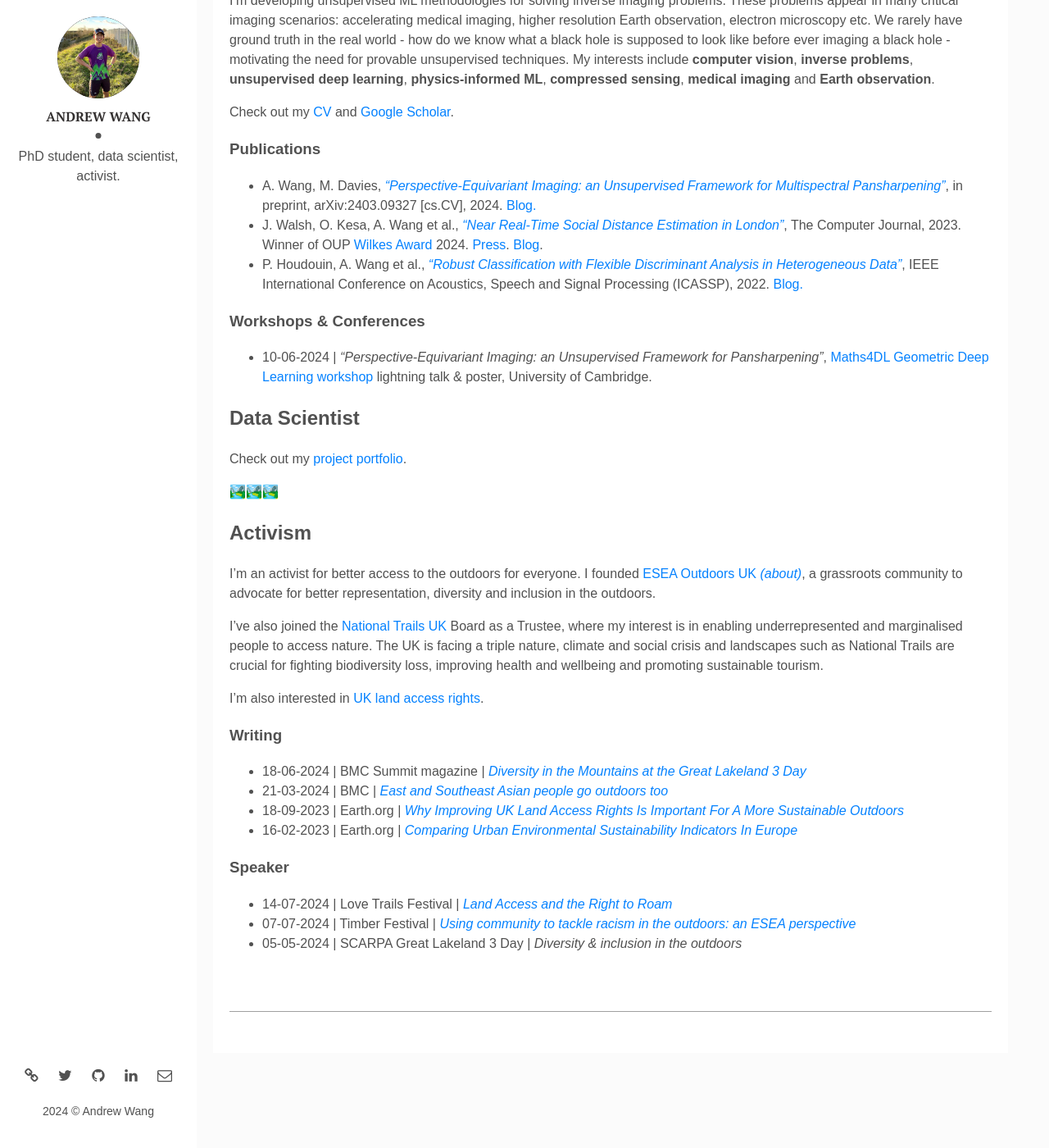
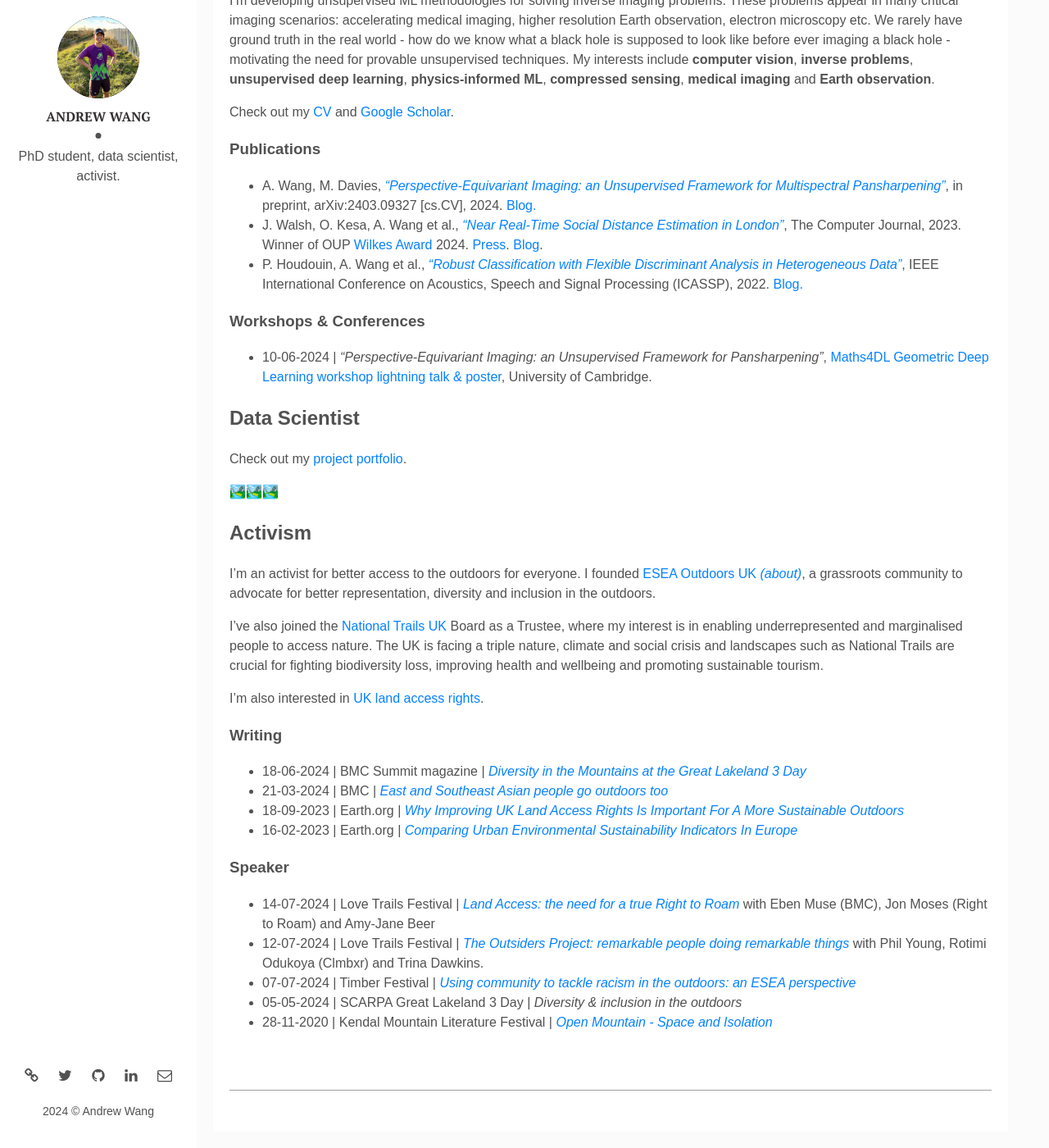
Before and after one commit to Andrewwango/andrewwango.github.io, a Jekyll site: the page built from _posts/2024-01-21-about.markdown, in a window 1280 px wide and 1400 px high, scrolled down 508 px. Shown: the whole window at 82% size. Built offline with Jekyll 4.4.1, drawn with Linux system fonts in a browser that asks for light colours.

Commit message:
more links to about

```diff
--- a/_posts/2024-01-21-about.markdown
+++ b/_posts/2024-01-21-about.markdown
@@ -24,7 +24,7 @@ Check out my [CV](https://andrewwango.github.io/cv.pdf) and [Google Scholar](htt
 
 ### Workshops & Conferences
 
-- 10-06-2024 \| _"Perspective-Equivariant Imaging: an Unsupervised Framework for Pansharpening"_, [Maths4DL Geometric Deep Learning workshop](https://maths4dl.ac.uk/newsevents/geometric-deep-learning-workshop-university-of-cambridge-10-12-june-2024) lightning talk & poster, University of Cambridge.
+- 10-06-2024 \| _"Perspective-Equivariant Imaging: an Unsupervised Framework for Pansharpening"_, [Maths4DL Geometric Deep Learning workshop](https://maths4dl.ac.uk/newsevents/geometric-deep-learning-workshop-university-of-cambridge-10-12-june-2024) [lightning talk & poster](https://maths4dl.ac.uk/wp-content/uploads/2024/02/Andrew_Wang.pdf), University of Cambridge.
 
 ## Data Scientist
 
@@ -49,6 +49,8 @@ I'm also interested in [UK land access rights](https://andrewwango.github.io/sus
 
 ### Speaker
 
-- 14-07-2024 \| Love Trails Festival \| [_Land Access and the Right to Roam_](https://www.lovetrailsfestival.co.uk/explore-talks?explore=block-rwbm0h-39)
+- 14-07-2024 \| Love Trails Festival \| [_Land Access: the need for a true Right to Roam_](https://www.lovetrailsfestival.co.uk/explore-talks?explore=block-rwbm0h-39) with Eben Muse (BMC), Jon Moses (Right to Roam) and Amy-Jane Beer
+- 12-07-2024 \| Love Trails Festival \| [_The Outsiders Project: remarkable people doing remarkable things_](https://www.lovetrailsfestival.co.uk/explore-talks?explore=block-rwbm0h-39) with Phil Young, Rotimi Odukoya (Clmbxr) and Trina Dawkins.
 - 07-07-2024 \| Timber Festival \| [_Using community to tackle racism in the outdoors: an ESEA perspective_](https://timberfestival.org.uk/2024-programme/using-community-to-tackle-racism-in-the-outdoors-an-esea-perspective/)
 - 05-05-2024 \| SCARPA Great Lakeland 3 Day \| _Diversity & inclusion in the outdoors_
+- 28-11-2020 \| Kendal Mountain Literature Festival \| [_Open Mountain - Space and Isolation_](https://kendalmountainplayer.com/programs/open-mountain)
```
